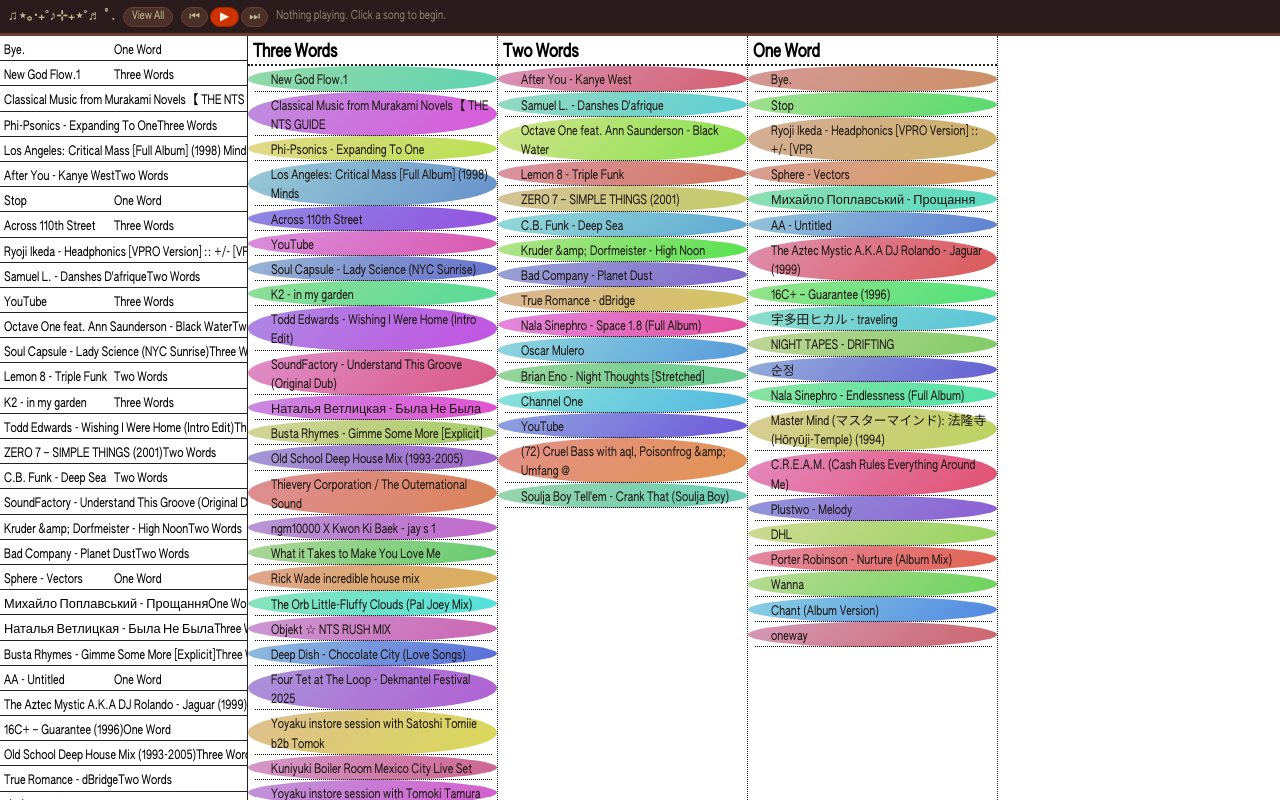
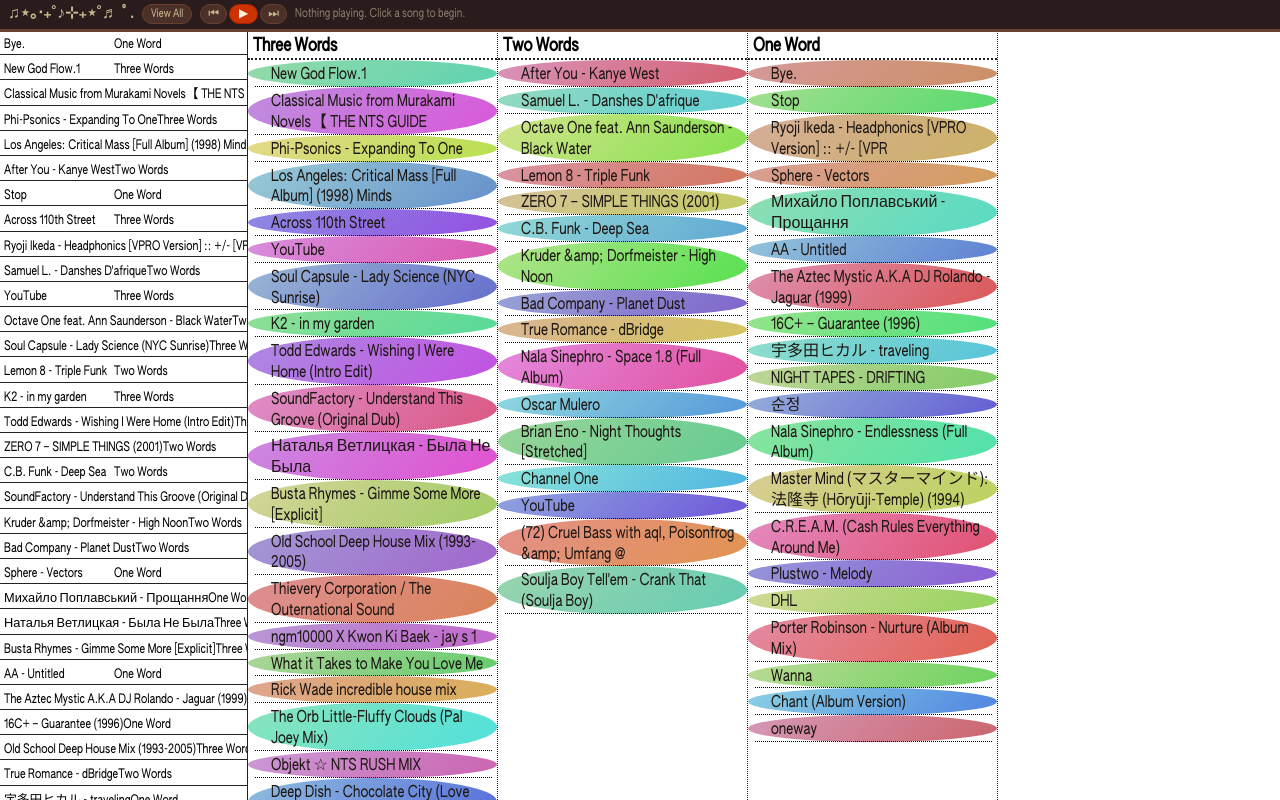
Before and after one commit to ReidSurmeier/music-player, a Next.js app: page /music-player/ in a window 1280 px wide. Built offline with nearby package versions, Linux system fonts and the light colour scheme; a web font is replaced by a local one.

Commit message:
fix: match nagizin exact sizing — title bar 30px (was 36px), h1 1rem, colorList/category/content margins 30px, summary inherits font-size, remove extra mobile height

```diff
--- a/app/globals.css
+++ b/app/globals.css
@@ -49,8 +49,8 @@ body {
   padding: 0;
   margin: 0;
   width: 248px;
-  height: calc(100vh - 36px);
-  margin-top: 36px;
+  height: calc(100vh - 30px);
+  margin-top: 30px;
   position: fixed;
   border-right: 1px solid #222;
   overflow-y: scroll;
@@ -111,7 +111,7 @@ body {
 .titleContainer {
   position: fixed;
   top: 0;
-  padding: 0 8px;
+  padding: 4px 8px;
   border-bottom: 3px solid #6B4030;
   width: 100%;
   z-index: 10;
@@ -120,12 +120,11 @@ body {
   display: flex;
   align-items: center;
   gap: 8px;
-  height: 36px;
   overflow: hidden;
 }
 h1 {
   margin: 0;
-  font-size: 0.85rem;
+  font-size: 1rem;
   display: inline-block;
   flex-shrink: 0;
   letter-spacing: 0;
@@ -272,7 +271,7 @@ button {
   position: absolute;
   overflow-x: scroll;
   margin-left: 248px;
-  margin-top: 36px;
+  margin-top: 30px;
   scrollbar-width: none;
 }
 .content::-webkit-scrollbar { display: none; }
@@ -290,7 +289,7 @@ button {
   width: 250px;
   flex-shrink: 0;
   border-right: 1px dotted #222;
-  height: calc(100vh - 36px);
+  height: calc(100vh - 30px);
   scrollbar-width: none;
 }
 .category::-webkit-scrollbar { display: none; }
@@ -322,8 +321,6 @@ details:empty::before {
 
 summary {
   border-bottom: 1px dotted black;
-  font-size: 0.8rem;
-  line-height: 1.5;
   list-style: none;
   display: flex;
   align-items: center;
@@ -402,7 +399,6 @@ details.unavailable summary:after {
     margin-top: calc(40vh + 48px);
     margin-left: 0px;
     border-top: 1px solid;
-    height: calc(60vh - 48px);
   }
   .titleContainer {
     font-size: 0.8rem;
```
